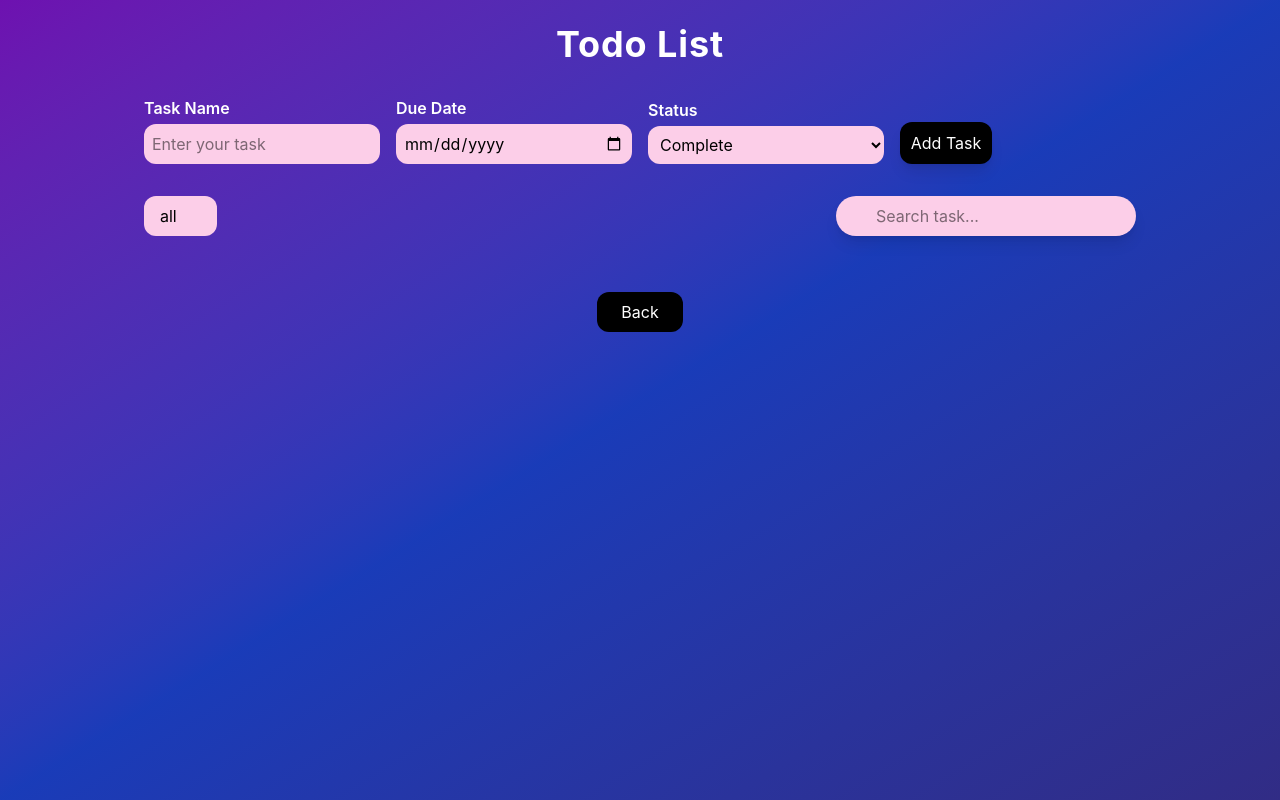
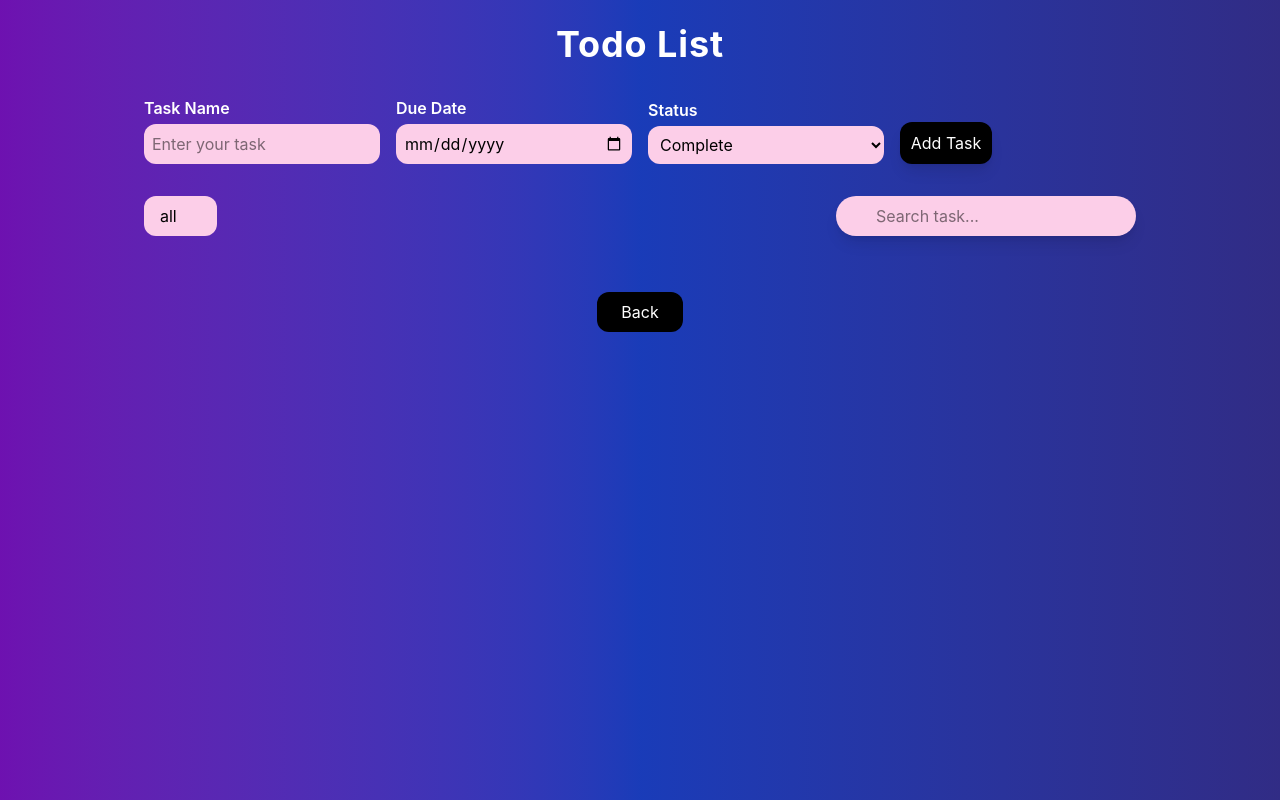
Before and after one commit to Jyotijv29/Todoapp, a React (Vite) app: page /simple in a window 1280 px wide. Built offline with nearby package versions, Linux system fonts and the light colour scheme; some icons are missing.

Commit message:
added cards aniamtion

```diff
--- a/src/TodoApp/Todo.jsx
+++ b/src/TodoApp/Todo.jsx
@@ -76,24 +76,17 @@ const Todo = () => {
   const handleDelete = (id) => {
     const newdata = trackdata.filter((item) => item.id !== id);
     setTrackdata(newdata);
+    toast.error("Task deleted ❌ ");
   };
 
-  const HandleDateFilter = () => {
-    const sortData = [...trackdata].sort((a, b) => {
-      const dateA = new Date(a.duedate);
-      const dateB = new Date(b.duedate);
-
-      return sortorder === "asc" ? dateA - dateB : dateB - dateA;
-    });
-  };
   return (
     <>
-      <div className="min-h-screen bg-gradient-to-br from-purple-800 via-blue-800 to-indigo-900 text-white">
+      <div className="min-h-screen bg-gradient-to-r from-purple-800 via-blue-800 to-indigo-900 text-white w-full">
         <h1 className="text-3xl md:text-4xl font-bold text-center pt-6 tracking-wide">
           Todo List
         </h1>
 
-        <div className="w-full max-w-5xl mx-auto mt-8 px-4 grid grid-cols-1  md:grid-cols-4 gap-4 items-end">
+        <div className="w-full max-w-5xl mx-auto mt-8 px-4 grid grid-cols-1 sm:grid-cols-3 md:grid-cols-3 lg:grid-cols-4 gap-4 items-end">
           <div className="flex flex-col gap-1">
             <label className="font-semibold">Task Name</label>
             <input
@@ -153,7 +146,7 @@ const Todo = () => {
             </div>
 
             {open && (
-              <div className="absolute mt-2 w-full bg-pink-200 text-black rounded-xl shadow-lg animate-fadeIn">
+              <div className="absolute  w-full bg-pink-200 text-black rounded-xl shadow-lg animate-fadeIn">
                 {["all", "pending", "complete", "running"].map((item) => (
                   <p
                     key={item}
@@ -215,7 +208,7 @@ const Todo = () => {
             ))}
         </div>
 
-        <div className="flex justify-center mt-6 pb-6">
+        <div className="flex justify-center mt-6 ">
           <button
             onClick={() => navigate("/")}
             className="bg-black px-6 py-2 rounded-xl hover:bg-gray-900 hover:scale-105 transition"
```
